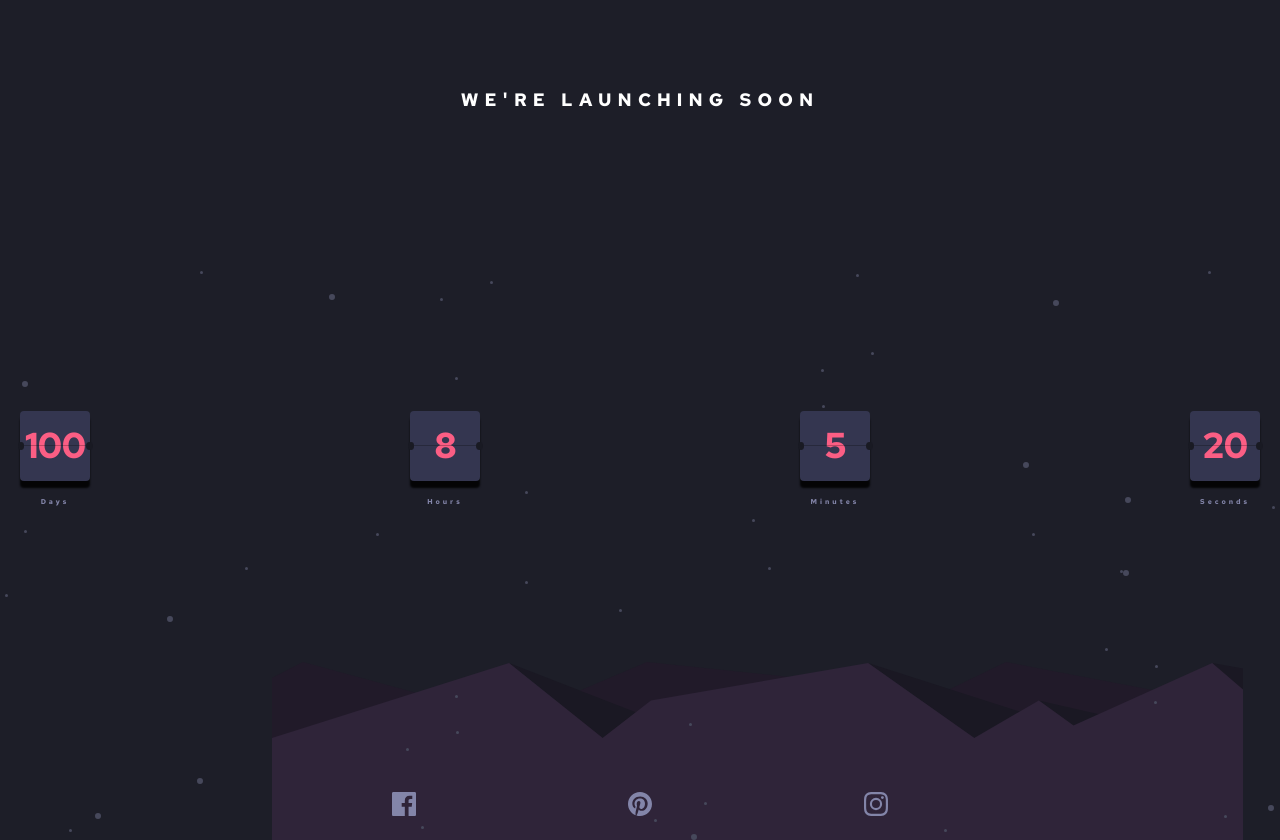
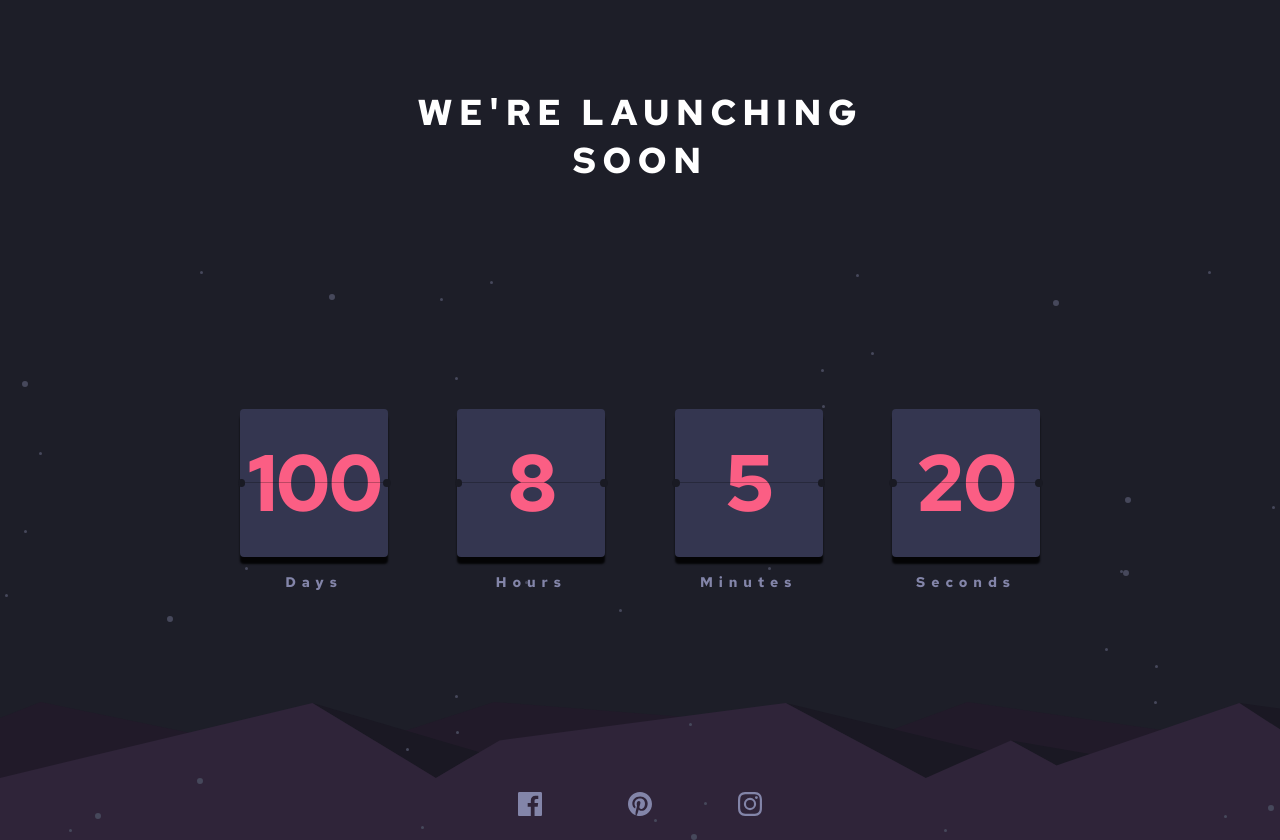
Before and after one commit to zanguraa/Launch-countdown-timer-, a plain HTML site: page index.html in a window 1280 px wide. Drawn offline with Linux system fonts and the light colour scheme.

Commit message:
change some styles for responsive

```diff
--- a/index.html
+++ b/index.html
@@ -12,12 +12,12 @@
   <title>Launch countdown timer</title>
 </head>
 <body>
-<header>
+<header class="container">
   <h1 class="main-text">
     We're launching soon
   </h1>
 </header>
-  <main class="main-container">
+  <main class="main-container container">
     <ul>
       <li >
         <div class="count-box">
@@ -59,7 +59,7 @@
 
   </main>
 
-  <footer class="footer-bottom">
+  <footer class="footer-bottom container">
     <div class="icons-container">
       <div class="facebook">
         <img src="./images/icon-facebook.svg" alt="facebook">
--- a/style.css
+++ b/style.css
@@ -11,6 +11,11 @@ body {
     margin: 0;
     flex-direction: column;
     justify-content: space-between;
+    align-items: center;
+}
+
+header {
+    width: 20rem;
 }
 
 .main-text {
@@ -25,6 +30,14 @@ body {
     letter-spacing: 6.13636px;
     text-transform: uppercase;
     color: #FFFFFF;
+    transition: width 0.3s ease-out;
+
+}
+
+.main-container {
+    width: 21rem;
+    transition: width 0.3s ease-out;
+
 }
 
 ul {
@@ -50,6 +63,8 @@ li {
     line-height: 71px;
     letter-spacing: -1.08px;
     color: #FB5E84;
+    transition: width 0.3s ease-out;
+
 }
 
 .count-box {
@@ -108,7 +123,7 @@ li {
 
 .footer-bottom {
     display: flex;
-    /* width: 83%; */
+    width: 21rem;
     text-align: center;
     justify-content: center;
 }
@@ -120,7 +135,102 @@ li {
     justify-content: space-between;
 }
 
-@media screen and (min-device-width: 1000px) and (max-device-width: 1440px) {
+ @media screen and (min-width: 500px) {
+
+header {
+        width: 21rem;
+    }
+.main-container {
+    width: 25rem;
+  }
+
+.count-box {
+    width: 5.375rem;
+    height: 5.375rem;
+  }
+
+  .number-count {
+    font-size: 40px;
+  }
+
+}
+
+@media screen and (min-width: 600px) {
+
+header {
+        width: 30rem;
+    }
+
+    .main-text {
+        margin-top: 4.25rem;
+        /* margin-bottom: 4rem; */
+        font-family: 'Red Hat Text';
+        font-style: normal;
+        font-weight: 700;
+        font-size: 36px;
+        line-height: 3rem;
+        /* line-height: 24px; */
+        text-align: center;
+        letter-spacing: 6.13636px;
+        text-transform: uppercase;
+        color: #FFFFFF;
+    }
+
+.main-container {
+    width: 30rem;
+  }
+
+  .count-box {
+    width: 6.375rem;
+    height: 6.375rem;
+  }
+
+  .number-count {
+    font-size: 50px;
+  }
+
+}
+
+@media screen and (min-width: 700px) {
+
+
+
+    .main-container {
+        width: 35rem;
+      }
+
+      .count-box {
+        width: 7.375rem;
+        height: 7.375rem;
+      }
+
+      .number-count {
+        font-size: 55px;
+      }
+
+    }
+
+    @media screen and (min-width: 900px) {
+
+
+
+
+        .main-container {
+            width: 45rem;
+          }
+
+          .count-box {
+            width: 9.375rem;
+            height: 9.375rem;
+          }
+
+          .number-count {
+            font-size: 55px;
+          }
+
+        }
+
+@media screen and (min-width: 1000px) {
     body {
         display: flex;
         height: 100vh;
@@ -139,20 +249,22 @@ li {
     }
 
     .main-text {
+        margin-top: 4.25rem;
+        /* margin-bottom: 4rem; */
         font-family: 'Red Hat Text';
         font-style: normal;
         font-weight: 700;
-        font-size: 22px;
-        line-height: 29px;
+        font-size: 36px;
+        line-height: 3rem;
+        /* line-height: 24px; */
         text-align: center;
-        letter-spacing: 7.5px;
+        letter-spacing: 6.13636px;
         text-transform: uppercase;
-
         color: #FFFFFF;
     }
 
     .main-container {
-        width: 60%;
+        width: 50rem;
     }
 
     .count-box {
```
